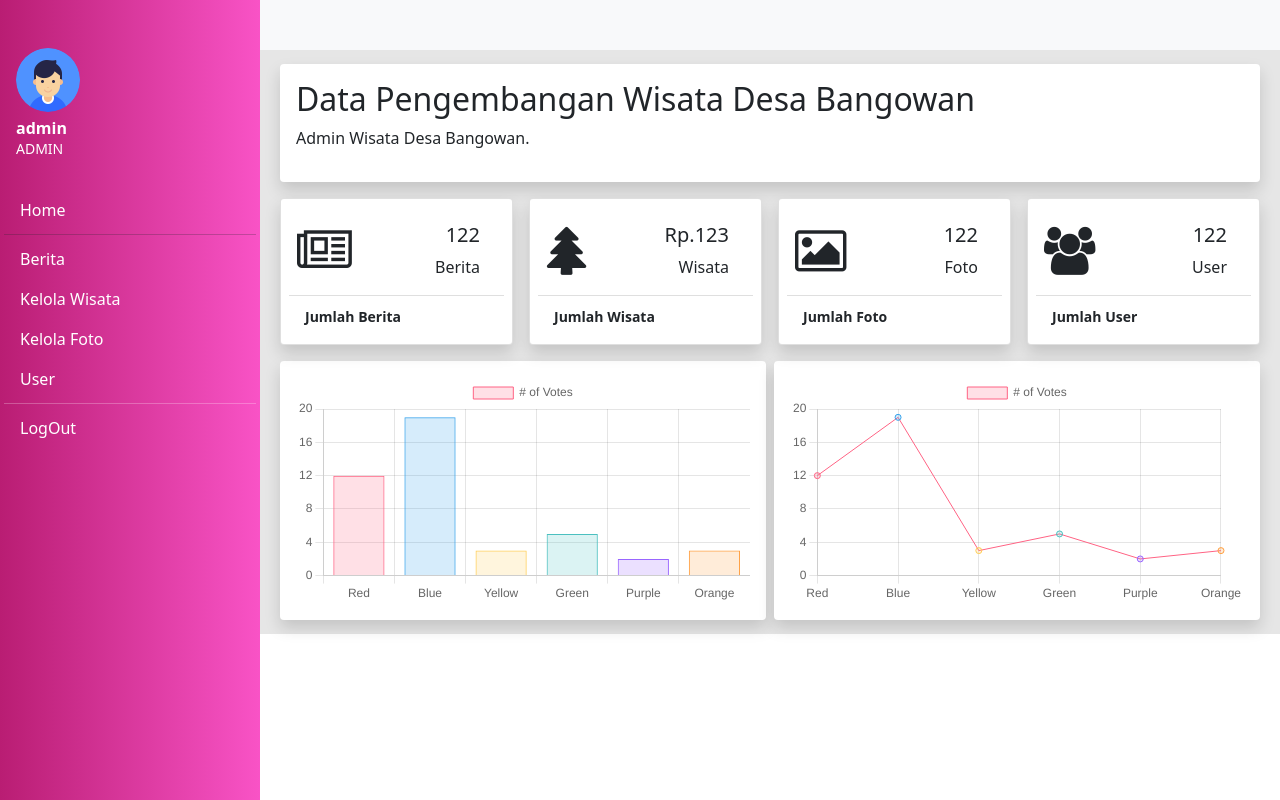
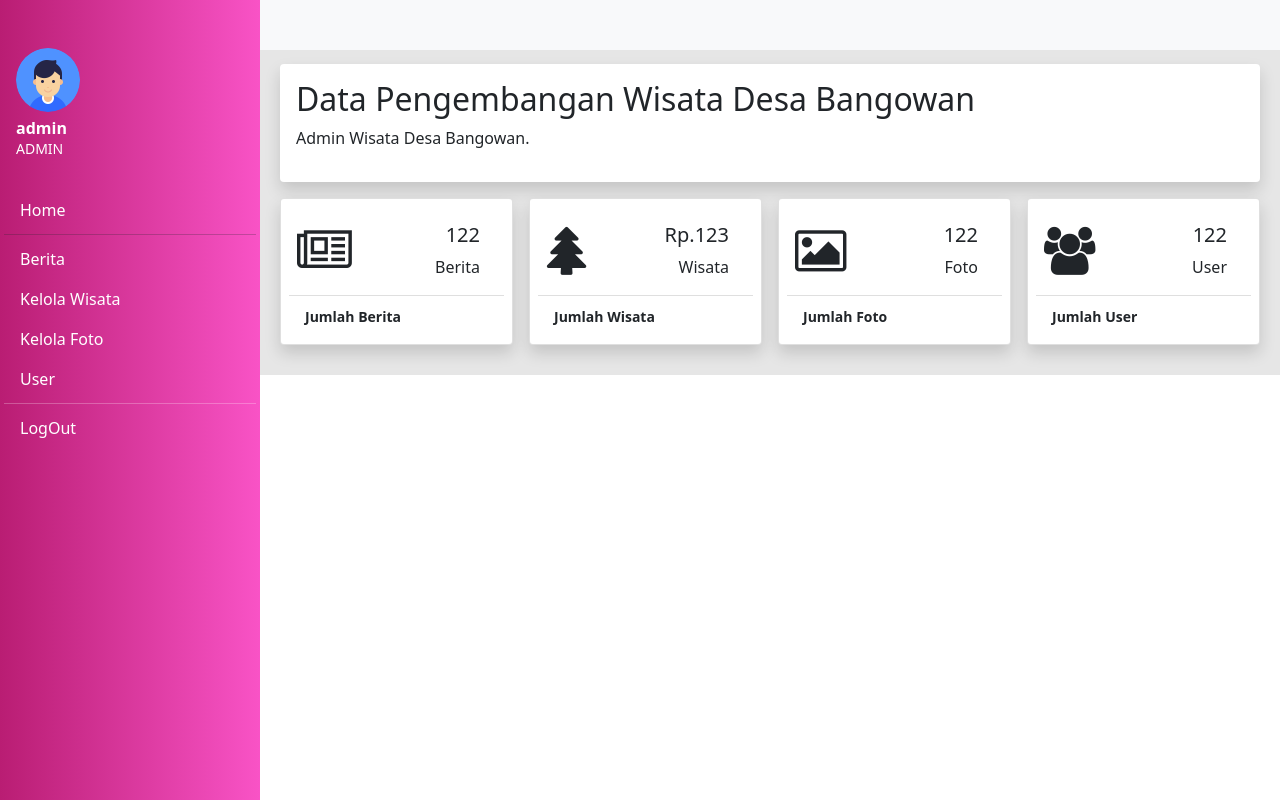
Before and after one commit to deasalsabilla/bukit-kunci, a PHP site: page /admin/index.php in a window 1280 px wide. Run offline with PHP 8.4, Linux system fonts and the light colour scheme; a user stored in the database is signed in; data that the repository does not hold is empty.

Commit message:
menghapus chart di home

```diff
--- a/admin/index.php
+++ b/admin/index.php
@@ -221,19 +221,6 @@ if (!isset($_SESSION['login'])) {
                     </div>
                 </div>
 
-                <div class="row g-2">
-                    <div class="col-12 col-lg-6">
-                        <div class="d-block rounded shadow bg-white p-3">
-                            <canvas id="myChartOne"></canvas>
-                        </div>
-                    </div>
-                    <div class="col-12 col-lg-6">
-                        <div class="d-block rounded shadow bg-white p-3">
-                            <canvas id="myChartTwo"></canvas>
-                        </div>
-                    </div>
-                </div>
-
             </div>
         </div>
     </div>
```
